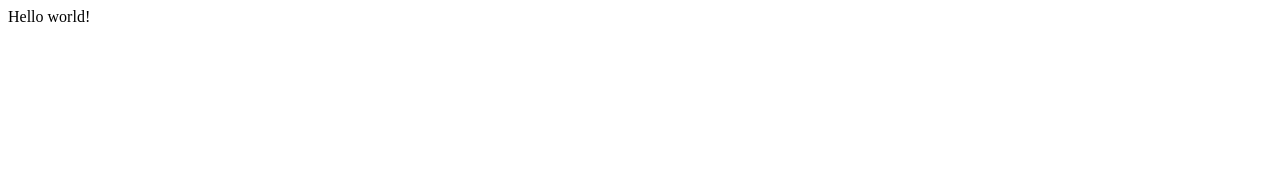
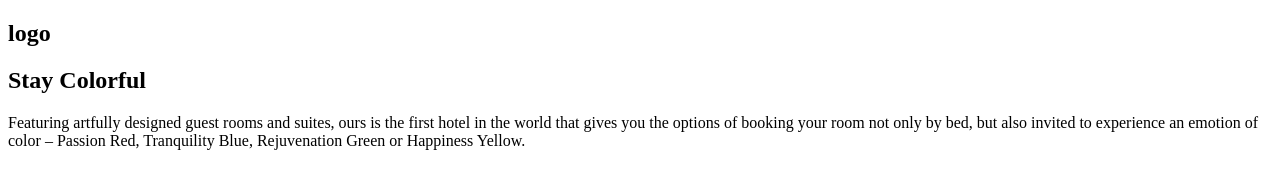
Before and after one commit to jwillIams33/capstone, a Gatsby site: page / in a window 1280 px wide. Built offline with nearby package versions, Linux system fonts and the light colour scheme; Gatsby itself is replaced by a stand-in of ours.

Commit message:
added pages

```diff
--- a/src/pages/index.js
+++ b/src/pages/index.js
@@ -1,3 +1,13 @@
 import React from "react"
 
-export default () => <div>Hello world!</div>
+const IndexPage = () => {
+    return (
+        <section>
+<h2>logo</h2>
+<h1>Stay Colorful</h1>
+<p>Featuring artfully designed guest rooms and suites, ours is the first hotel in the world that gives you the options of booking your room not only by bed, but also invited to experience an emotion of color – Passion Red, Tranquility Blue, Rejuvenation Green or Happiness Yellow.</p>
+</section>
+    )
+}
+
+export default IndexPage
```
Also changed, not shown: src/pages/passionRedRoom.js (added, +9 -0 lines).
